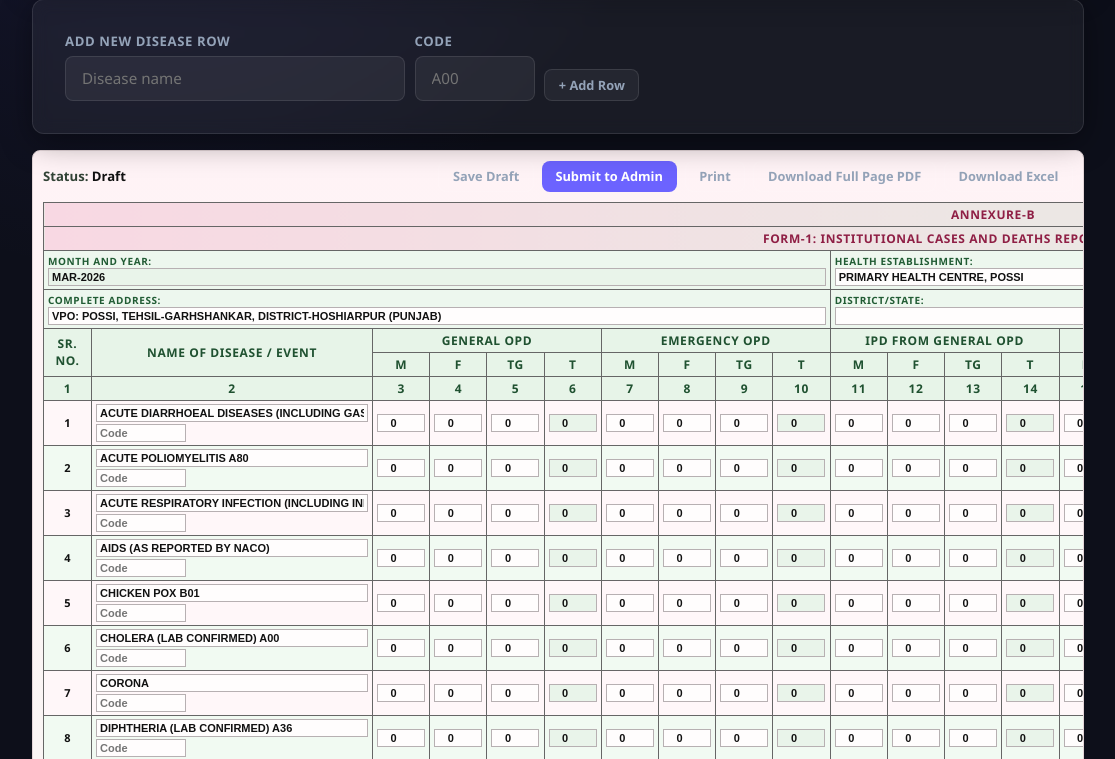
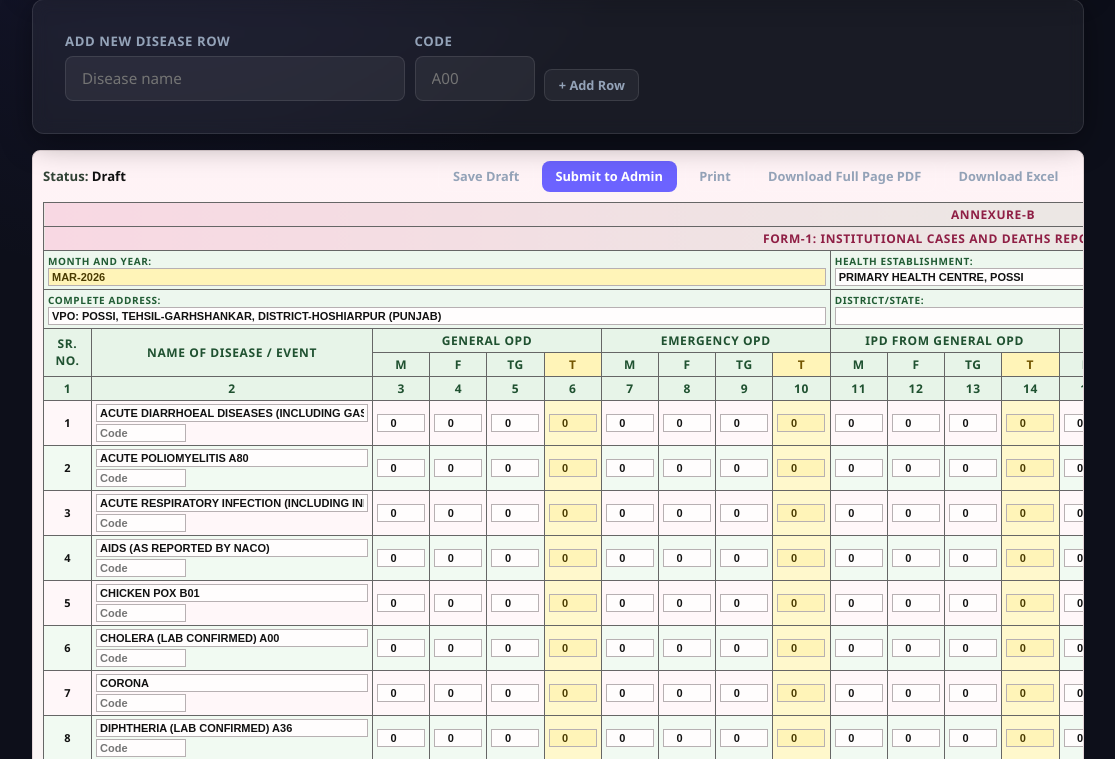
Before and after one commit to navdeepptu23-max/opd-portal, a Flask app: page /reports/cbhi-form1 in a window 1360 px wide. Shown: the part 368-1127 px from the top of the page, without its empty margins (122-1237 px from the left). Run offline with Flask 3, Linux system fonts and the light colour scheme; a user stored in the database is signed in; data comes from the database, SQL or seed files in the repository; some libraries are stand-ins or nearby versions.

Commit message:
Highlight CBHI FORM-1 total columns and strengthen typography

```diff
--- a/portal/templates/cbhi_form1_report.html
+++ b/portal/templates/cbhi_form1_report.html
@@ -28,24 +28,37 @@
     padding:10px;
     border-radius:8px;
     border:1px solid #e3d5d8;
-    font-weight:700;
+    font-weight:800;
   }
+  .c1-wrap, .c1-wrap * { font-weight:700; }
   .c1-table { width:100%; border-collapse:collapse; min-width:1900px; font-size:11px; color:#111; background:#fffafb; }
-  .c1-table th, .c1-table td { border:1px solid #666; padding:3px 4px; vertical-align:middle; }
+  .c1-table th, .c1-table td { border:1px solid #666; padding:3px 4px; vertical-align:middle; font-weight:700; }
   .c1-table thead th { background:#e7f4e8; text-align:center; font-weight:800; color:#1f5130; }
   .c1-table .form-head { background:linear-gradient(90deg, #f8d8e3 0%, #e1f4e4 100%); font-weight:800; color:#8f1f45; }
   .c1-table .form-subhead { background:#edf7ee; font-size:10px; font-weight:800; color:#215c34; }
   .c1-table .col-idx { font-size:9px; color:#7a1f40; background:#f9e9ee; font-weight:800; }
   .c1-table tbody tr:nth-child(odd) td { background:#fff7f9; }
   .c1-table tbody tr:nth-child(even) td { background:#f1faf2; }
+  .c1-table thead tr:nth-child(6) th:nth-child(4n) {
+    background:#fff4b8;
+    color:#735500;
+  }
+  .c1-table tbody td:nth-child(6),
+  .c1-table tbody td:nth-child(10),
+  .c1-table tbody td:nth-child(14),
+  .c1-table tbody td:nth-child(18),
+  .c1-table tbody td:nth-child(22),
+  .c1-table tbody td:nth-child(26) {
+    background:#fff8cc !important;
+  }
   .c1-table .left { text-align:left; }
-  .c1-table input, .c1-table textarea { width:100%; box-sizing:border-box; border:1px solid #b7b0b2; background:#fffdfd; padding:2px 3px; font-size:11px; font-weight:700; color:#111; }
-  .c1-table input[readonly] { background:#e9f4ea; font-weight:800; }
+  .c1-table input, .c1-table textarea { width:100%; box-sizing:border-box; border:1px solid #b7b0b2; background:#fffdfd; padding:2px 3px; font-size:11px; font-weight:800; color:#111; }
+  .c1-table input[readonly] { background:#fff4b8; font-weight:800; color:#4a3b00; }
   .c1-table .num { width:48px; text-align:center; }
   .c1-table .disease { min-width:280px; }
   .c1-table .tight { padding:2px 3px; }
   .c1-foot { margin-top:10px; width:100%; border-collapse:collapse; font-size:11px; color:#111; background:#fef4f7; }
-  .c1-foot td { border:1px solid #666; padding:6px; vertical-align:top; min-height:56px; background:#eef8ef; font-weight:700; }
+  .c1-foot td { border:1px solid #666; padding:6px; vertical-align:top; min-height:56px; background:#eef8ef; font-weight:800; }
   .c1-foot .label { font-weight:800; display:block; margin-bottom:4px; color:#8f1f45; }
   .c1-note { margin-top:6px; font-size:10px; color:#2a5c38; font-weight:800; }
   .c1-toolbar { display:flex; justify-content:space-between; align-items:center; gap:0.6rem; flex-wrap:wrap; margin-bottom:10px; }
```
